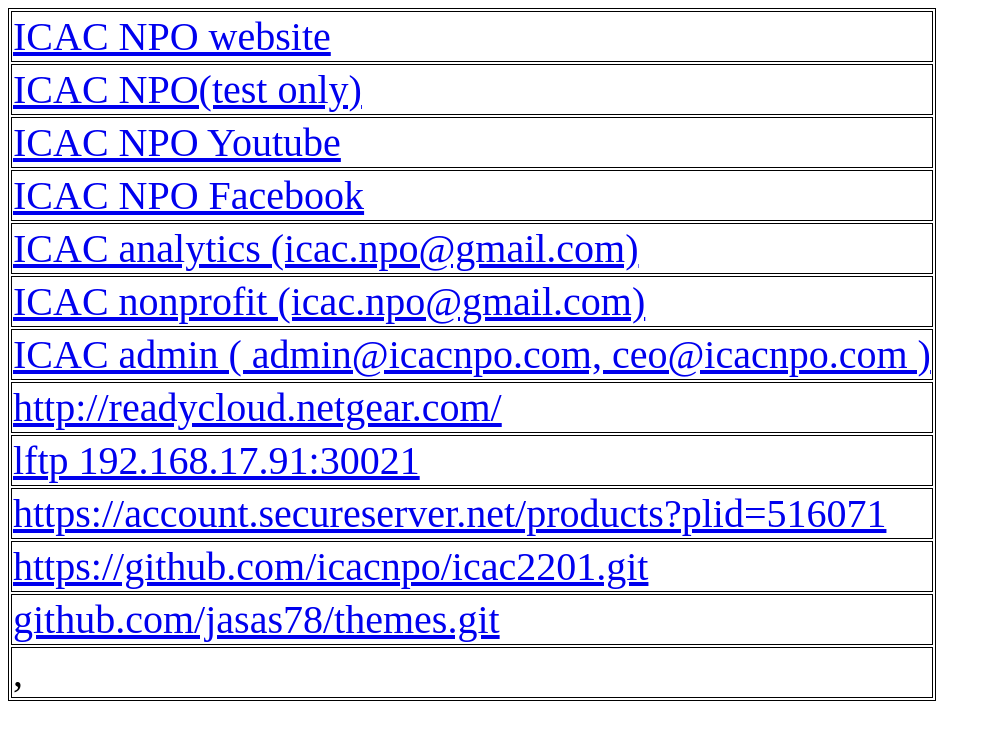
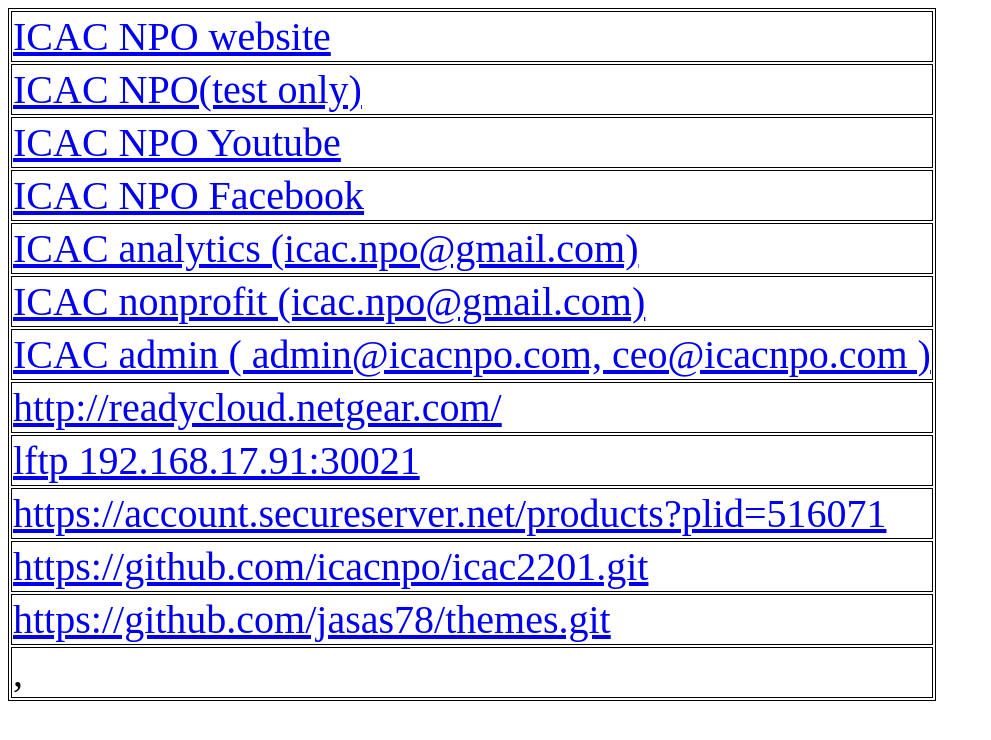
Before and after one commit to icacnpo/tt, a plain HTML site: page docs/index.html in a window 1280 px wide. Shown: the whole page, without its empty margins (0-991 px from the left). Drawn offline with Linux system fonts and the light colour scheme.

Commit message:
20220814_1250PM_America_Detroit_

```diff
--- a/docs/index.html
+++ b/docs/index.html
@@ -58,8 +58,8 @@ table, th, td {
                         https://github.com/icacnpo/icac2201.git
                     </a> </td>
             </tr>
-            <tr> <td> <a target="_blank" rel="noopener noreferrer" href="github.com/jasas78/themes.git">
-                        github.com/jasas78/themes.git
+            <tr> <td> <a target="_blank" rel="noopener noreferrer" href="https://github.com/jasas78/themes.git">
+                        https://github.com/jasas78/themes.git
                     </a> </td>
             </tr>
             <tr> <td> , </td> </tr>
```
